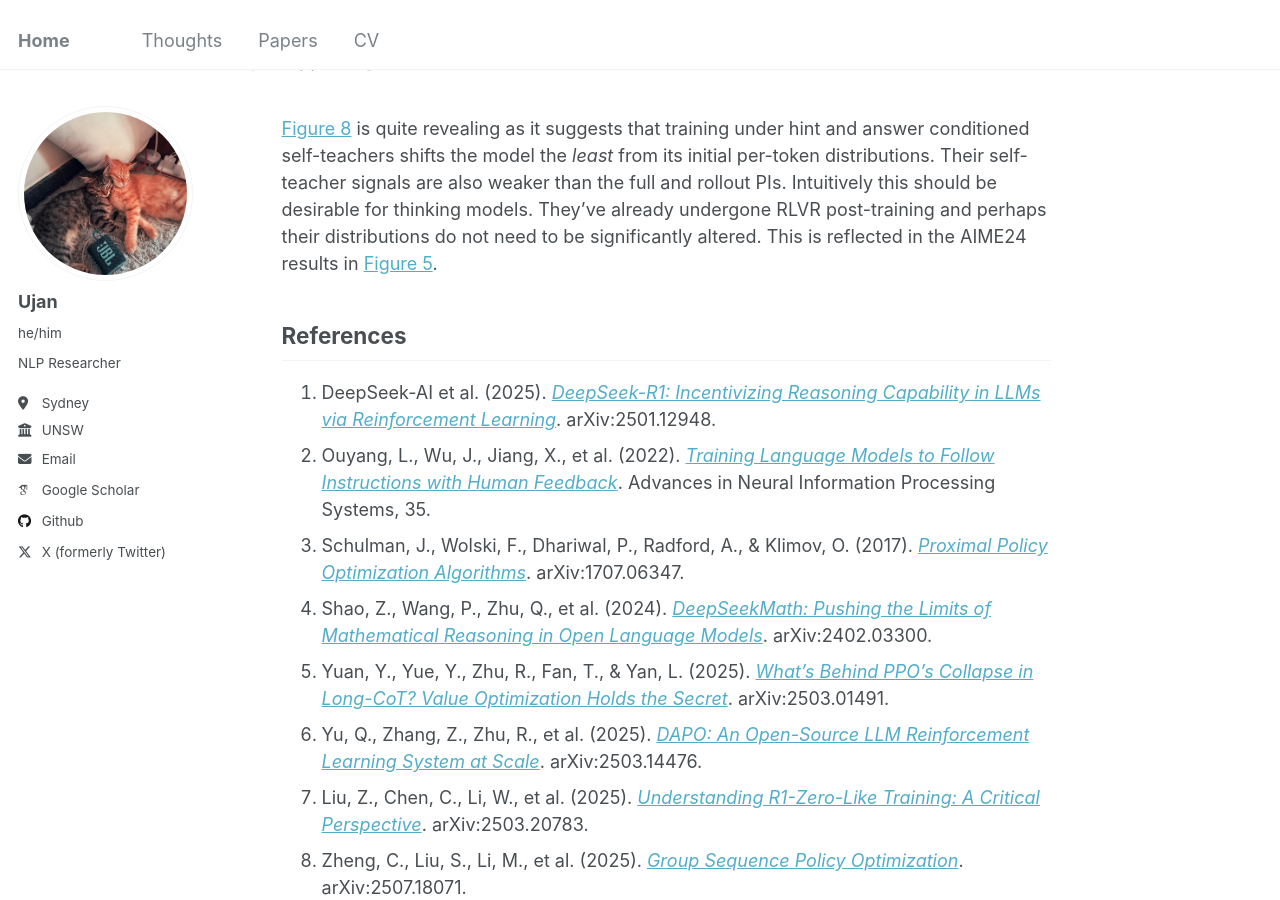
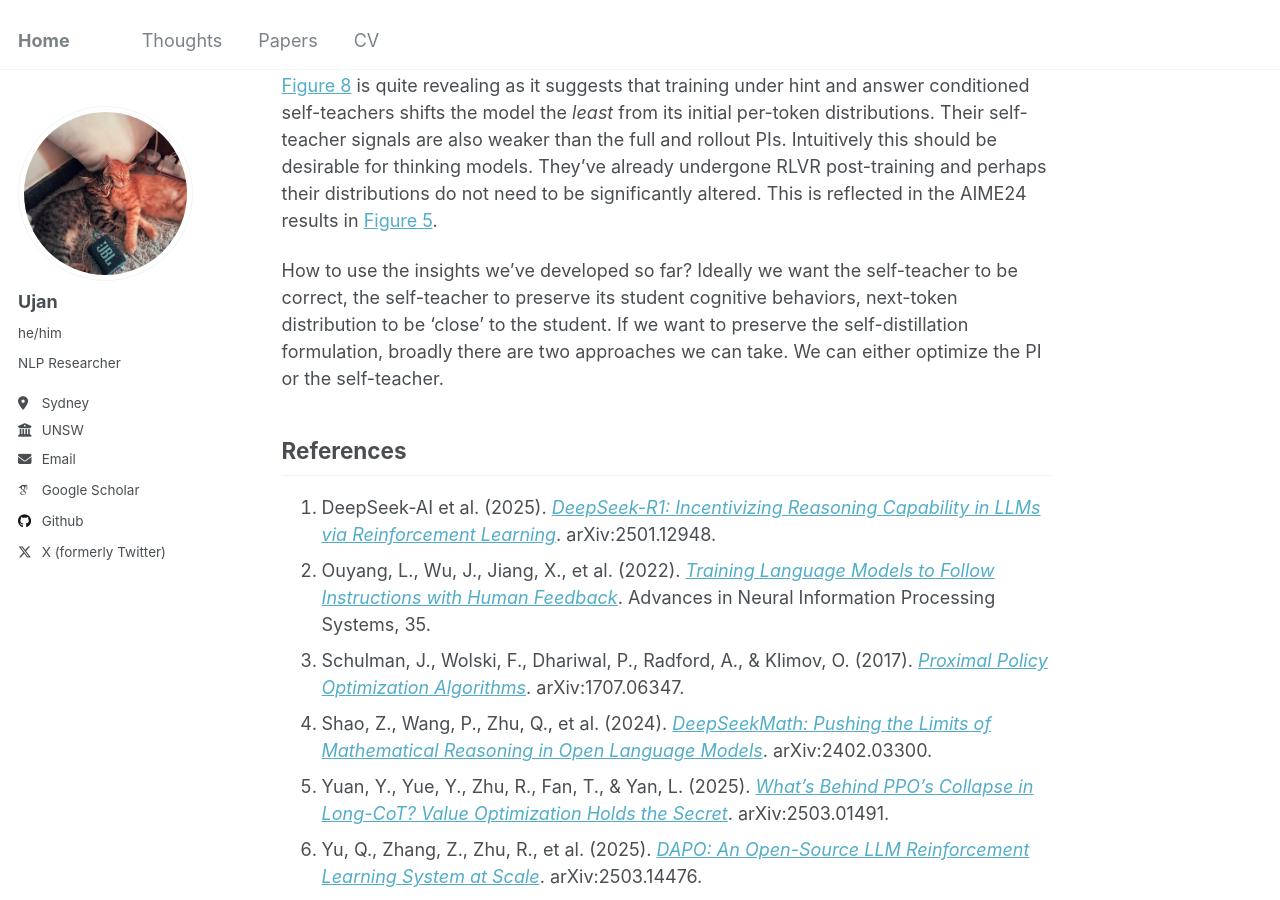
Before and after one commit to tatami-galaxy/tatami-galaxy.github.io, a Jekyll site: the page built from _posts/2026-07-01-self-distillation-post-1.md, in a window 1280 px wide and 900 px high, scrolled down 14393 px. Built offline with Jekyll 4.4.1, drawn with Linux system fonts in a browser that asks for light colours; some web fonts are replaced; some of the changed text lies outside the part shown.

Commit message:
self distill blog

```diff
--- a/_posts/2026-07-01-self-distillation-post-1.md
+++ b/_posts/2026-07-01-self-distillation-post-1.md
@@ -220,6 +218,8 @@ roughly tells us how much the trained model is shifting away from the base model
 </figure>
 
 [Figure 8](#fig-8) is quite revealing as it suggests that training under hint and answer conditioned self-teachers shifts the model the *least* from its initial per-token distributions. Their self-teacher signals are also weaker than the full and rollout PIs. Intuitively this should be desirable for thinking models. They've already undergone RLVR post-training and perhaps their distributions do not need to be significantly altered. This is reflected in the AIME24 results in [Figure 5](#fig-5).
+
+How to use the insights we've developed so far? Ideally we want the self-teacher to be correct, the self-teacher to preserve its student cognitive behaviors, next-token distribution to be 'close' to the student. If we want to preserve the self-distillation formulation, broadly there are two approaches we can take. We can either optimize the PI or the self-teacher.
 
 
 
```
Also changed, not shown: other parts of _posts/2026-07-01-self-distillation-post-1.md (+0 -2 lines).
